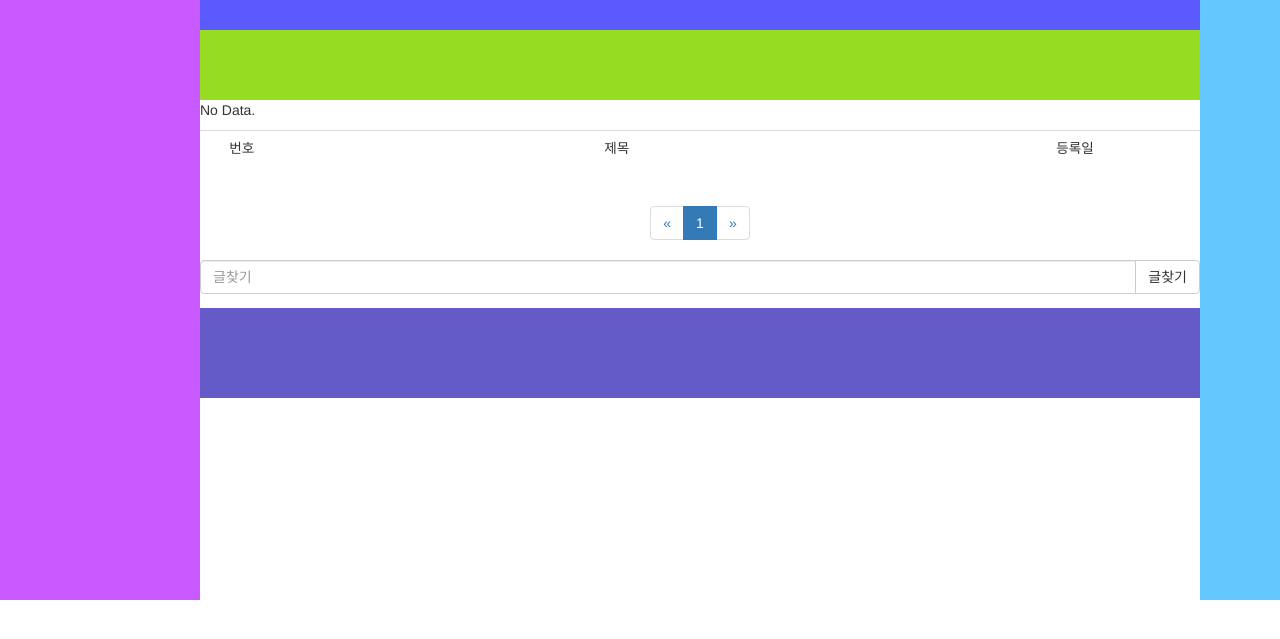
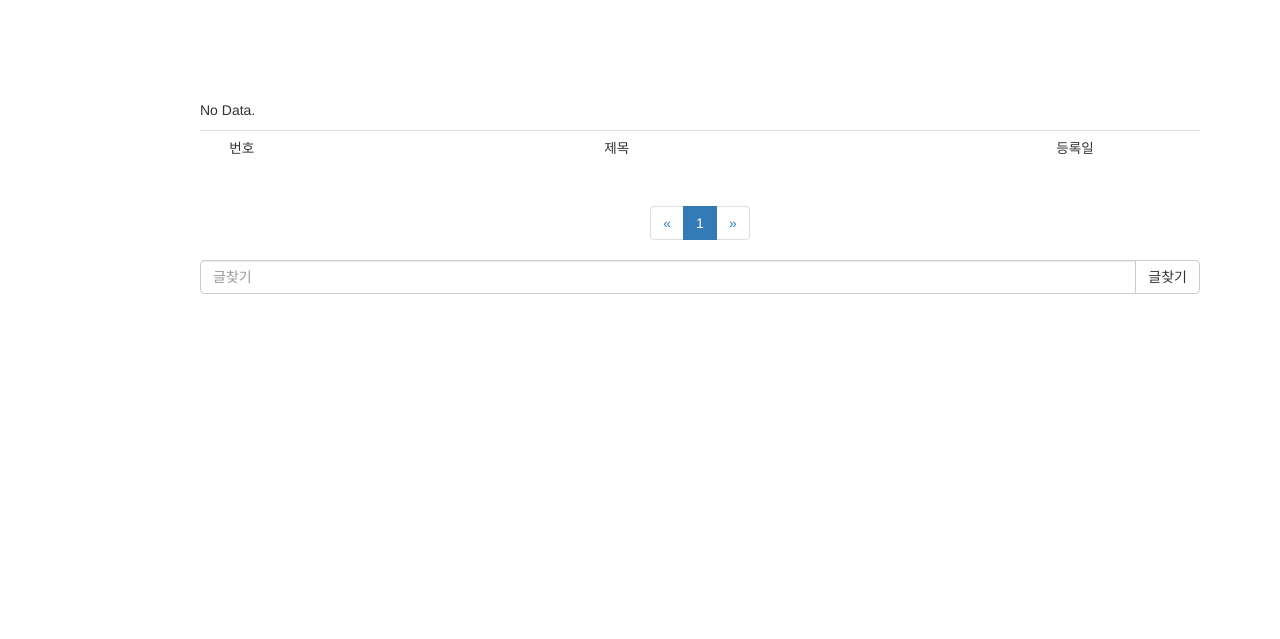
Before and after one commit to touch8move/simpleboard, a Django app: page /board/ in a window 1280 px wide. Shown: the top 639 px of the page. Run offline with Django 3.2, Linux system fonts and the light colour scheme; data that the repository does not hold is empty; some libraries are stand-ins or nearby versions.

Commit message:
remove color

```diff
--- a/board/static/board.css
+++ b/board/static/board.css
@@ -3,7 +3,7 @@
     left:0px;
     width:200px;
     min-height:600px;
-    background-color:rgb(200,90,255);
+    /*background-color:rgb(200,90,255);*/
 }
 .right-bar{
     position:fixed;
@@ -11,14 +11,14 @@
     left:1200px;
     width:200px;
     height:600px;
-    background-color:rgb(100,200,255);
+    /*background-color:rgb(100,200,255);*/
 }
 .header-bar {
     position:absolute;
     width:1000px;
     left:200px;
     height:30px;
-    background-color:rgb(90,90,255);
+    /*background-color:rgb(90,90,255);*/
 }
 
 .contents {
@@ -28,17 +28,17 @@
     top:30px;
     max-width:1000px;
     left:200px;
-    background-color:rgb(255,255,255);
+    /*background-color:rgb(255,255,255);*/
 }
 
 .contents-banner{
     width:1000px;
     height:70px;
-    background-color:rgb(150,220,35);
+    /*background-color:rgb(150,220,35);*/
 }
 
 .bottom-bar{
     width:1000px;
     height:90px;
-    background-color:rgb(100,90,200);
+    /*background-color:rgb(100,90,200);*/
 }
```
